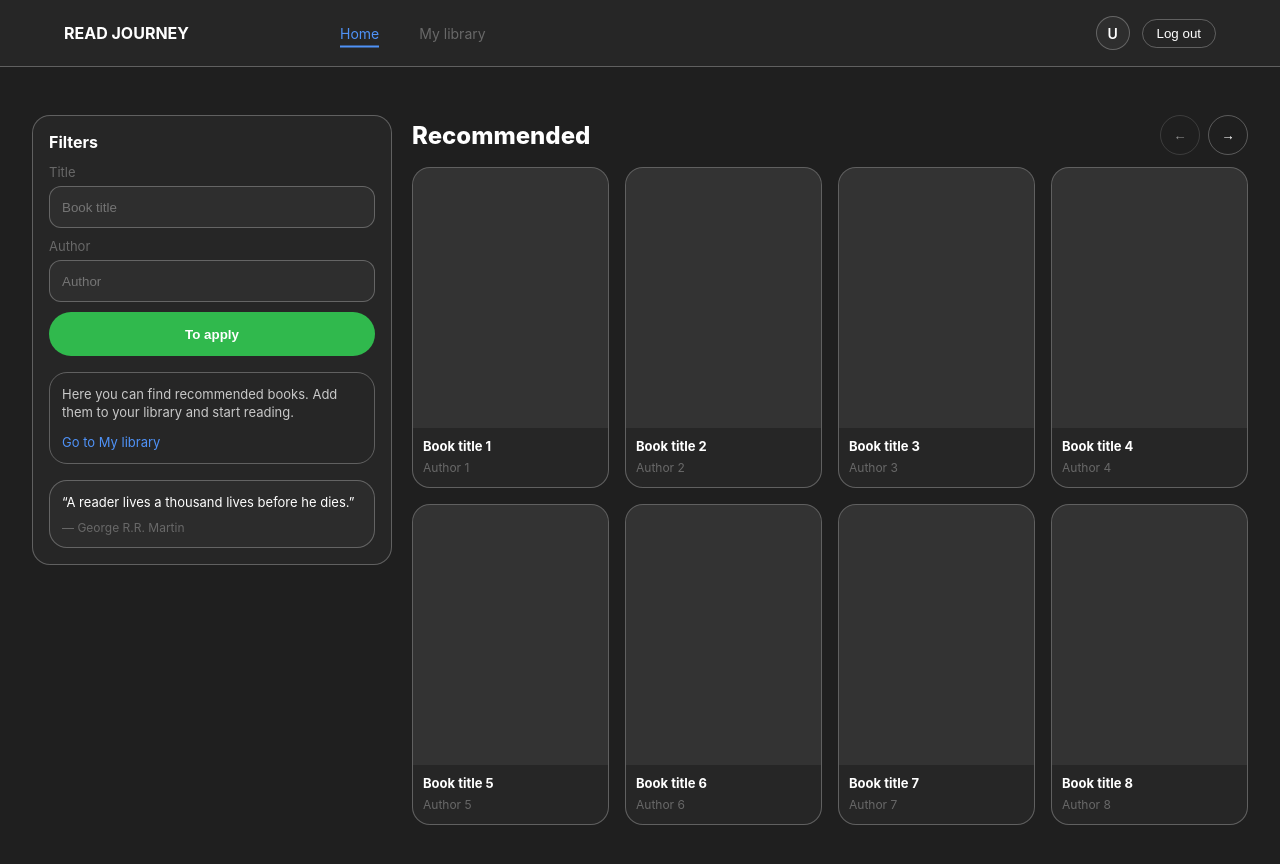
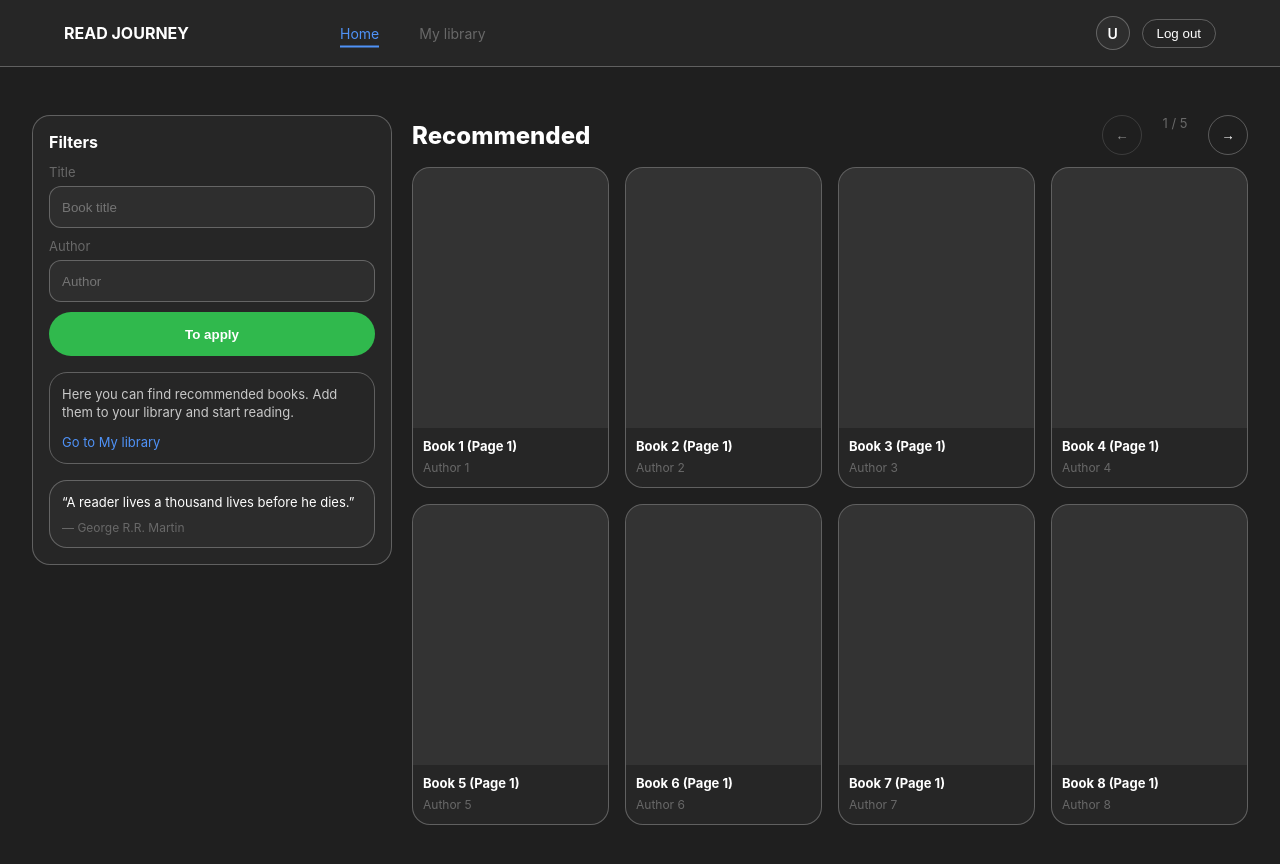
Before and after one commit to NurAleynaPektas/read-journey, a React (Vite) app: page /recommended in a window 1280 px wide. Shown: the top 864 px of the page. Built offline with nearby package versions, Linux system fonts and the light colour scheme; no server answers; sample sign-in values are in the browser's storage.

Commit message:
pagination

```diff
--- a/src/components/RecommendedBooks.jsx
+++ b/src/components/RecommendedBooks.jsx
@@ -1,27 +1,75 @@
+import { useState, useEffect } from "react";
 import s from "./RecommendedBooks.module.css";
 
-const MOCK = Array.from({ length: 8 }).map((_, i) => ({
-  id: String(i + 1),
-  title: `Book title ${i + 1}`,
+const TOTAL_PAGES = 5;
+
+export default function RecommendedBooks() {
+  const [page, setPage] = useState(1);
+  const [loading, setLoading] = useState(false);
+  const [books, setBooks] = useState([]);
+
+  useEffect(() => {
+    const fetchBooks = async () => {
+      setLoading(true);
+
+      console.log("Fetching page:", page);
+
+      await new Promise((resolve) => setTimeout(resolve, 600));
+
+      const mock = Array.from({ length: 8 }).map((_, i) => ({
+        id: `${page}-${i + 1}`,
+        title: `Book ${i + 1} (Page ${page})`,
         author: `Author ${i + 1}`,
       }));
 
-export default function RecommendedBooks() {
+      setBooks(mock);
+      setLoading(false);
+    };
+
+    fetchBooks();
+  }, [page]);
+
+  const handlePrev = () => {
+    if (page > 1) setPage((p) => p - 1);
+  };
+
+  const handleNext = () => {
+    if (page < TOTAL_PAGES) setPage((p) => p + 1);
+  };
+
   return (
     <div className={s.wrap}>
       <div className={s.topRow}>
         <h2 className={s.title}>Recommended</h2>
 
         <div className={s.pagination}>
-          <button className={s.pageBtn} disabled>
+          <button
+            className={s.pageBtn}
+            onClick={handlePrev}
+            disabled={page === 1 || loading}
+          >
             ←
           </button>
-          <button className={s.pageBtn}>→</button>
+
+          <span className={s.pageIndicator}>
+            {page} / {TOTAL_PAGES}
+          </span>
+
+          <button
+            className={s.pageBtn}
+            onClick={handleNext}
+            disabled={page === TOTAL_PAGES || loading}
+          >
+            →
+          </button>
         </div>
       </div>
 
+      {loading ? (
+        <p style={{ marginTop: 20 }}>Loading...</p>
+      ) : (
         <ul className={s.grid}>
-        {MOCK.map((b) => (
+          {books.map((b) => (
             <li key={b.id} className={s.card}>
               <div className={s.cover} />
               <div className={s.meta}>
@@ -31,6 +79,7 @@ export default function RecommendedBooks() {
             </li>
           ))}
         </ul>
+      )}
     </div>
   );
 }
--- a/src/components/RecommendedBooks.module.css
+++ b/src/components/RecommendedBooks.module.css
@@ -20,7 +20,12 @@
   display: flex;
   gap: 8px;
 }
-
+.pageIndicator {
+  font-size: 13px;
+  color: var(--color-text-muted);
+  min-width: 50px;
+  text-align: center;
+}
 .pageBtn {
   width: 40px;
   height: 40px;
```
Lines whose indentation alone changed are shown as unchanged.
